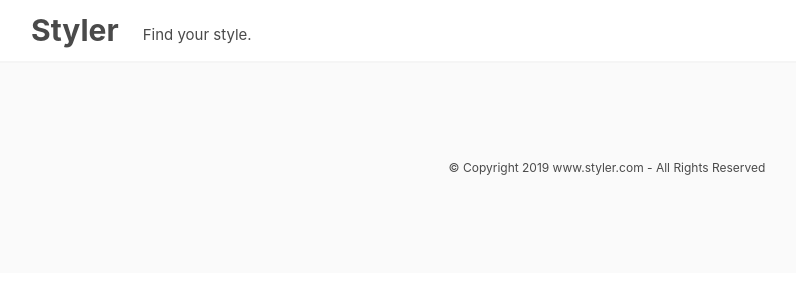
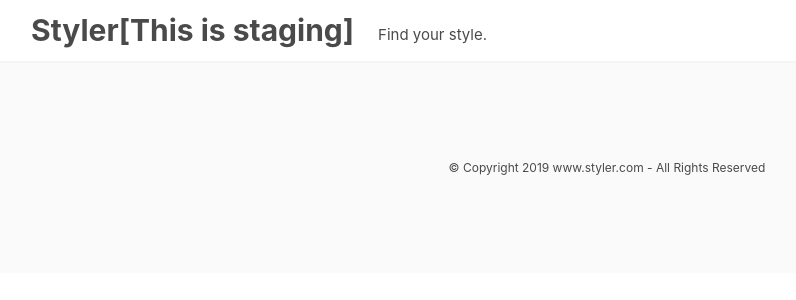
Before and after one commit to DarrenTian/instyle, a Django app: page / in a window 1280 px wide. Shown: the top 300 px of the page, without its empty margins (33-829 px from the left). Run offline with Django 3.2, Linux system fonts and the light colour scheme; some libraries are stand-ins or nearby versions.

Commit message:
Try out e2e deployment

```diff
--- a/frontend/templates/header.html
+++ b/frontend/templates/header.html
@@ -2,7 +2,7 @@
 	<div class="container">
 		<div class="navbar-brand">
 	    <a class="navbar-item" href="/">
-	     <h1 style="font-size: 30px"><strong>Styler</strong></h1>
+	     <h1 style="font-size: 30px"><strong>Styler[This is staging]</strong></h1>
 	    </a>
 	    <p class="navbar-item" style="font-size: 15px;align-items: flex-end; padding-bottom: 15px">Find your style.</p>
 	  	</div>
```
